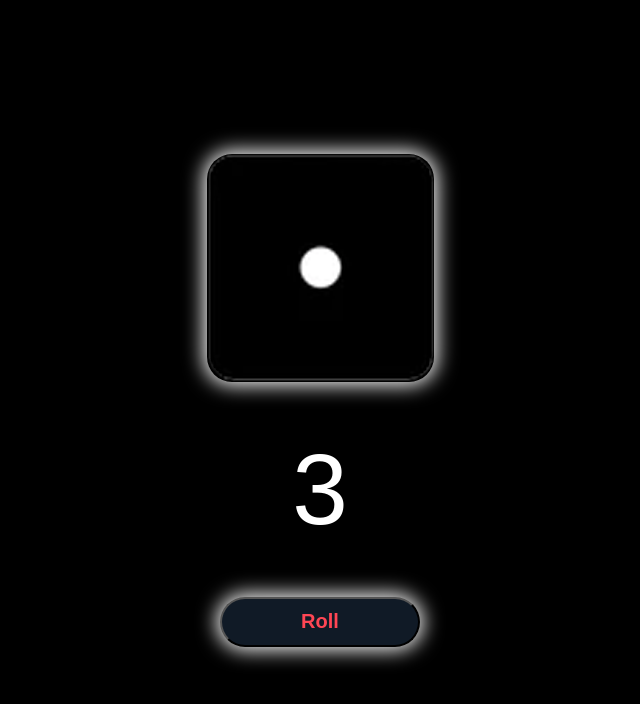
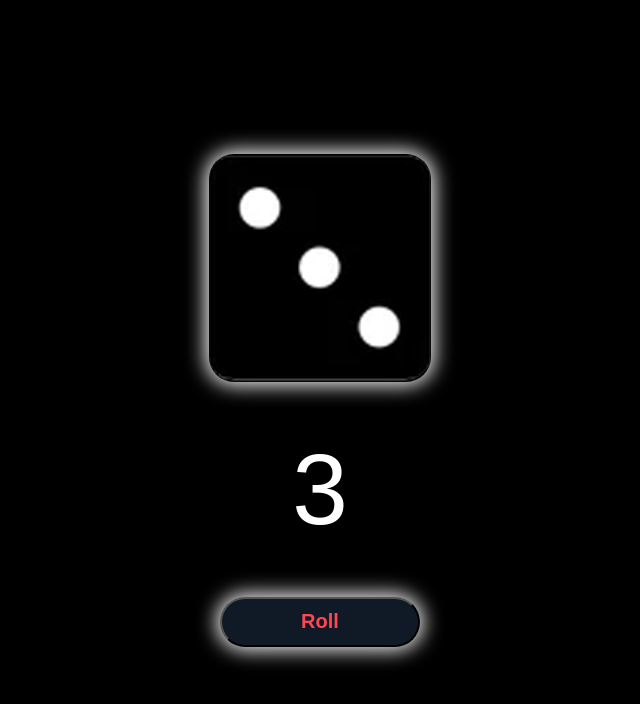
Before and after one commit to Divyansh4721/Dice-Roller, a plain HTML site: page index.html in a window 1280 px wide. Shown: the whole page, without its empty margins (320-960 px from the left). Drawn offline with Linux system fonts and the light colour scheme.

Commit message:
Add files via upload

```diff
--- a/index.html
+++ b/index.html
@@ -11,9 +11,9 @@
 
 <body>
     <div id="outer">
-        <img id="img" src="1.png" alt="">
+        <img id="img" src="1.png" alt="" style="display:none;">
         <img id="img" src="2.png" alt="" style="display:none;">
-        <img id="img" src="3.png" alt="" style="display:none;">
+        <img id="img" src="3.png" alt="">
         <img id="img" src="4.png" alt="" style="display:none;">
         <img id="img" src="5.png" alt="" style="display:none;">
         <img id="img" src="6.png" alt="" style="display:none;">
```
